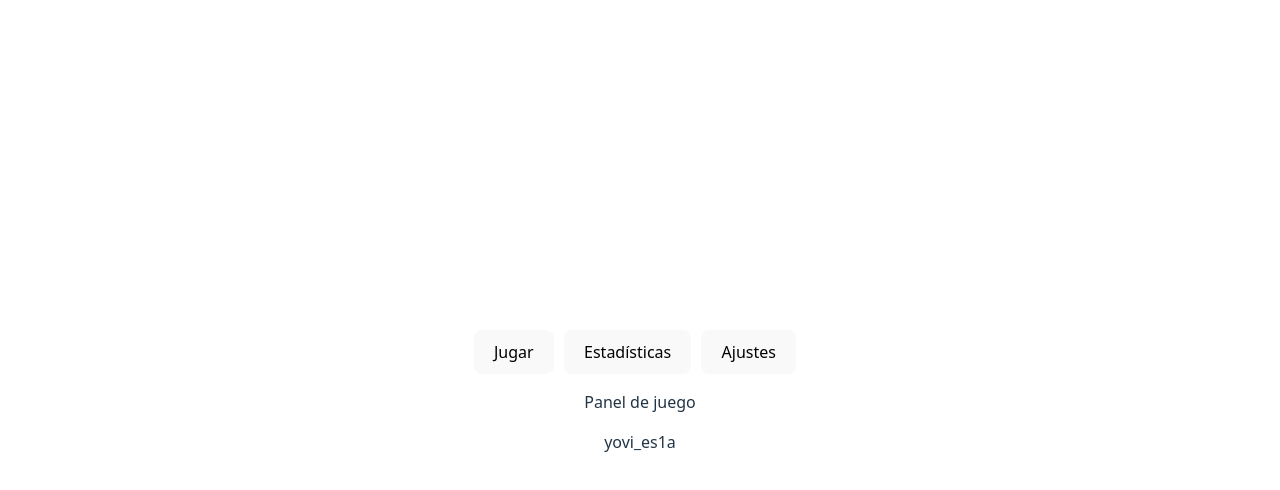
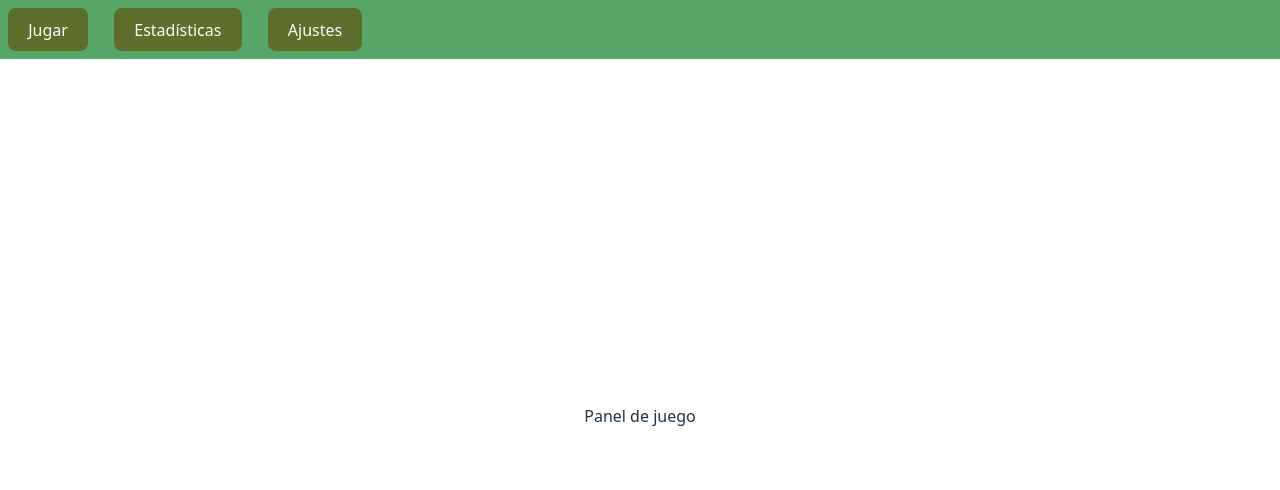
Before and after one commit to Arquisoft/yovi_es1a, a React app in the folder webapp/: page /menu in a window 1280 px wide. Shown: the top 490 px of the page. Built offline with nearby package versions, Linux system fonts and the light colour scheme; the HTML template or start-up script is replaced by a standard one.

Commit message:
Añado css al menu de opciones

```diff
--- /dev/null
+++ b/webapp/src/Menu.css
@@ -0,0 +1,29 @@
+.nav-bar {
+  position: fixed;/*Siempre visible*/
+  top: 0;
+  left: 0;
+  width: 100%;
+  display: flex;
+  justify-content: left;
+  background-color: #55a667;
+  padding: 0.5rem;
+  gap: 1rem;
+}
+
+.content {
+  margin-top: 3rem; /* para no tapar nav bar*/
+}
+
+.nav-item {
+  background: #5f6d2a;
+  color: #fff;
+}
+
+.nav-item:hover {
+  background-color: #fc7777;
+}
+
+.nav-item.active {
+  background-color: #007bff;
+  color: #fff;
+}
--- a/webapp/src/MenuOpciones.tsx
+++ b/webapp/src/MenuOpciones.tsx
@@ -1,5 +1,5 @@
 import React, { useState } from "react";
-//import "./Menu.css";
+import "./Menu.css";
 
 const Menu: React.FC = () => {
   const [activeTab, setActiveTab] = useState("play");
@@ -24,9 +24,6 @@ const Menu: React.FC = () => {
         {activeTab === "settings" && <p>Panel de ajustes</p>}
       </div>
 
-      <footer className="footer">
-        <p>yovi_es1a</p>
-      </footer>
     </div>
   );
 };
```
